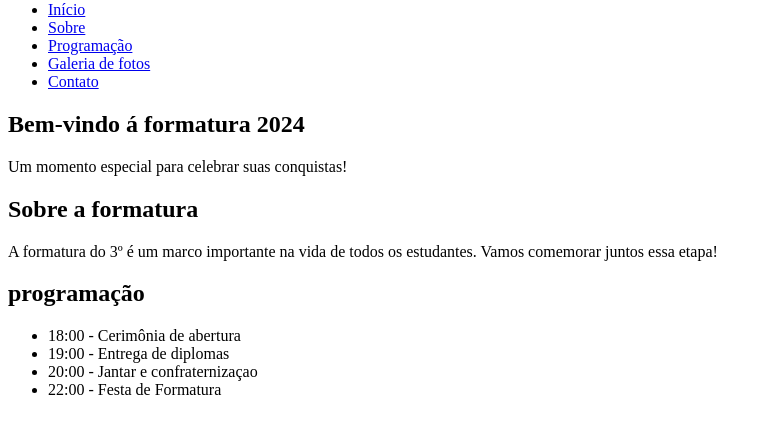
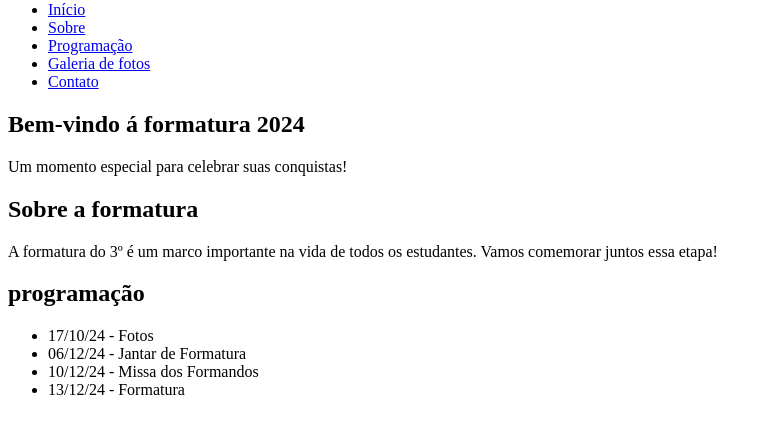
Before and after one commit to rafaelasantos01/formatura-3-a-, a plain HTML site: page index.html in a window 1280 px wide. Shown: the part 79-512 px from the top of the page, without its empty margins (0-771 px from the left). Drawn offline with Linux system fonts and the light colour scheme.

Commit message:
Add files via upload

```diff
--- a/index.html
+++ b/index.html
@@ -41,14 +41,13 @@
         <div class="container">
             <h2>programação</h2>
             <ul>
-                <li>18:00 - Cerimônia de abertura</li>
-                <li>19:00 - Entrega de diplomas</li>
-                <li>20:00 - Jantar e confraternizaçao</li>
-                <li>22:00 - Festa de Formatura  </li>
+                <li>17/10/24 - Fotos</li>
+                <li>06/12/24 - Jantar de Formatura</li>
+                <li>10/12/24 - Missa dos Formandos</li>
+                <li>13/12/24 - Formatura</li>
             </ul>
-
-
-        </div>
+         </div>
+    </section>
 
 </body>
 </html>
```
